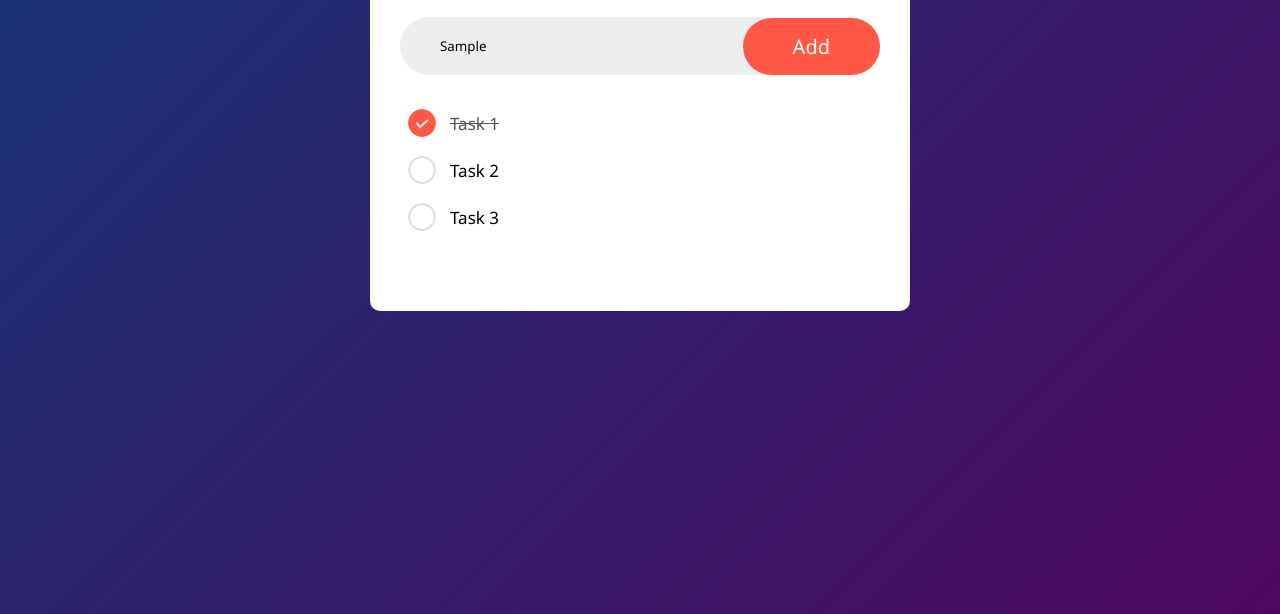
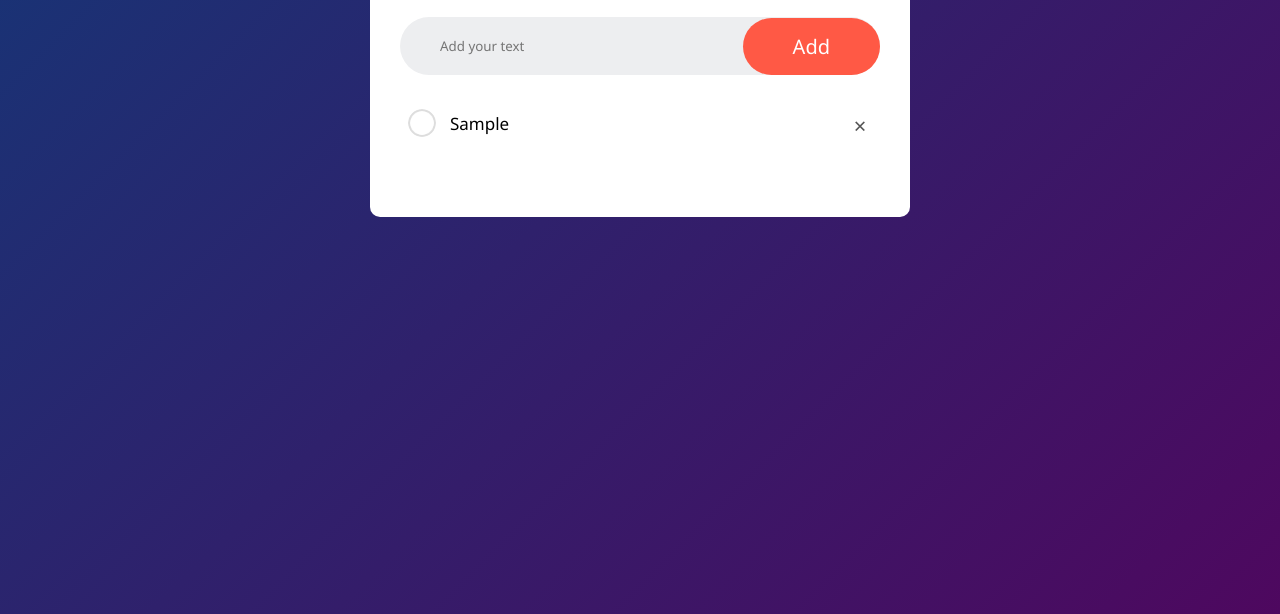
Before and after one commit to NicoSelomin/To-Do-List, a plain HTML site: page index.html in a window 1280 px wide. Both pictures are taken after typing "Sample" into the empty fields and a click on the button "Add". Shown: the part 186-800 px from the top of the page. Drawn offline with Linux system fonts and the light colour scheme.

Commit message:
js function for task add created, waiting for more change

```diff
--- a/css/style.css
+++ b/css/style.css
@@ -92,3 +92,21 @@ ul li.checked{
 ul li.checked::before{
     background-image: url('../images/checked.png');
 }
+
+ul li span{
+    position: absolute;
+    right: 0;
+    top: 5px;
+    width: 40px;
+    height: 40px;
+    font-size: 22px;
+    line-height: 40px;
+    color: #555;
+    text-align: center;
+    border-radius: 50%;
+}
+
+ul li span:hover{
+    background: #edeef0;
+    cursor: pointer;
+}
--- a/index.html
+++ b/index.html
@@ -12,14 +12,15 @@
             <h2>To-Do List <img src="images/icon.png" alt="Icon To-DO"></h2>
             <div class="row">
                 <input type="text" id="input-box" placeholder="Add your text">
-                <button>Add</button>
+                <button onclick="addTask()">Add</button>
             </div>
             <ul id="list-container">
-                <li class="checked">Task 1</li>
+                <!-- <li class="checked">Task 1</li>
                 <li>Task 2</li>
-                <li>Task 3</li>
+                <li>Task 3</li> -->
             </ul>
         </div>
     </div>
+    <script src="js/script.js"></script>
 </body>
 </html>
--- /dev/null
+++ b/js/script.js
@@ -0,0 +1,20 @@
+// Création des variables pour récuperer les éléments de notre HTML
+const inputBox = document.getElementById('input-box');
+const listContainer = document.getElementById('list-container');
+
+// Création de la fonction pour ajouter un task
+function addTask(){
+    //Vérification si le champ est bien remplit
+    if(inputBox.value === ''){
+        alert('You must write something');
+    }else{
+        let li = document.createElement('li');
+        li.innerHTML = inputBox.value;
+        listContainer.appendChild(li);
+        //création de l'icon pour supprimer
+        let span = document.createElement('span');
+        span.innerHTML = '\u00d7';
+        li.appendChild(span);
+    }
+    inputBox.value = '';
+}
```
